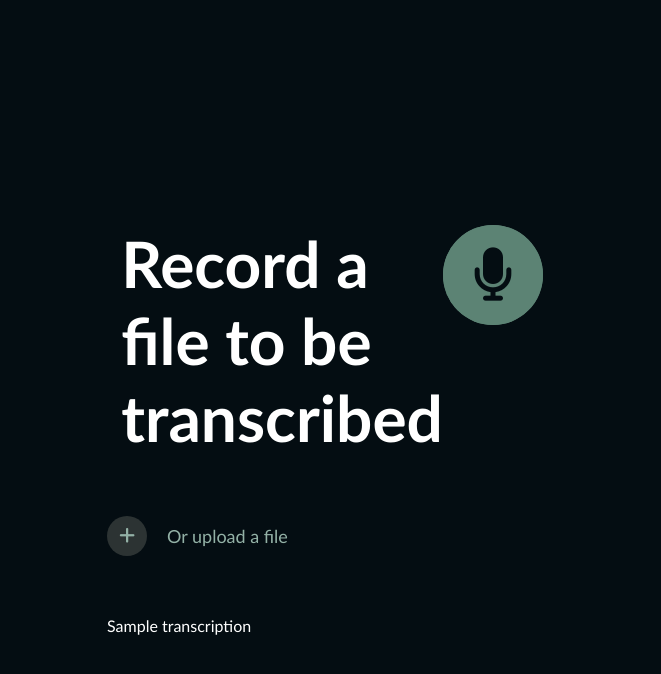
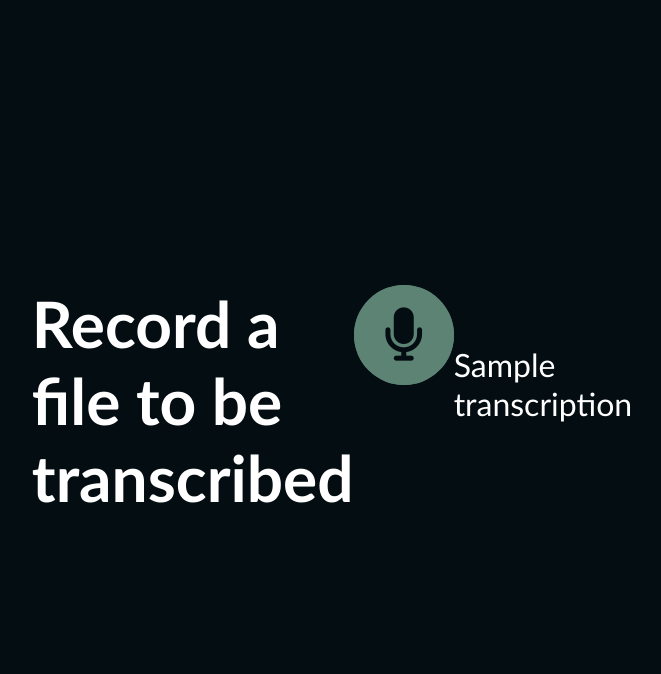
Before and after one commit to software-students-fall2023/4-containerized-app-exercise-team1-pt4, a Python web app: template web-app/client/templates/home.html in a window 1280 px wide. Shown: the top 674 px of the page, without its empty margins (308-969 px from the left). Run offline with Jinja, Linux system fonts and the light colour scheme; the template is opened without the code that fills it: most values are stand-ins (such as "Sample title", 1, 10 or a date in 2020); some libraries are stand-ins or nearby versions.

Commit message:
Removed upload

```diff
--- a/web-app/client/templates/home.html
+++ b/web-app/client/templates/home.html
@@ -37,14 +37,6 @@
           <div id="transcriptionContainer" style="display: none;">
               <p id="transcriptionText"></p>
           </div>
-      </div>
-      </div>
-      <div class="file-upload-container">
-        <label for="file-upload" class="file-upload-input">
-          <i class="fa-solid fa-plus"></i>
-        </label>
-        <input id="file-upload" type="file"/>
-        <p> Or upload a file </p>
       </div>
       <div class="history-container" id="history">
         {% for transcription in transcriptions %}
```
